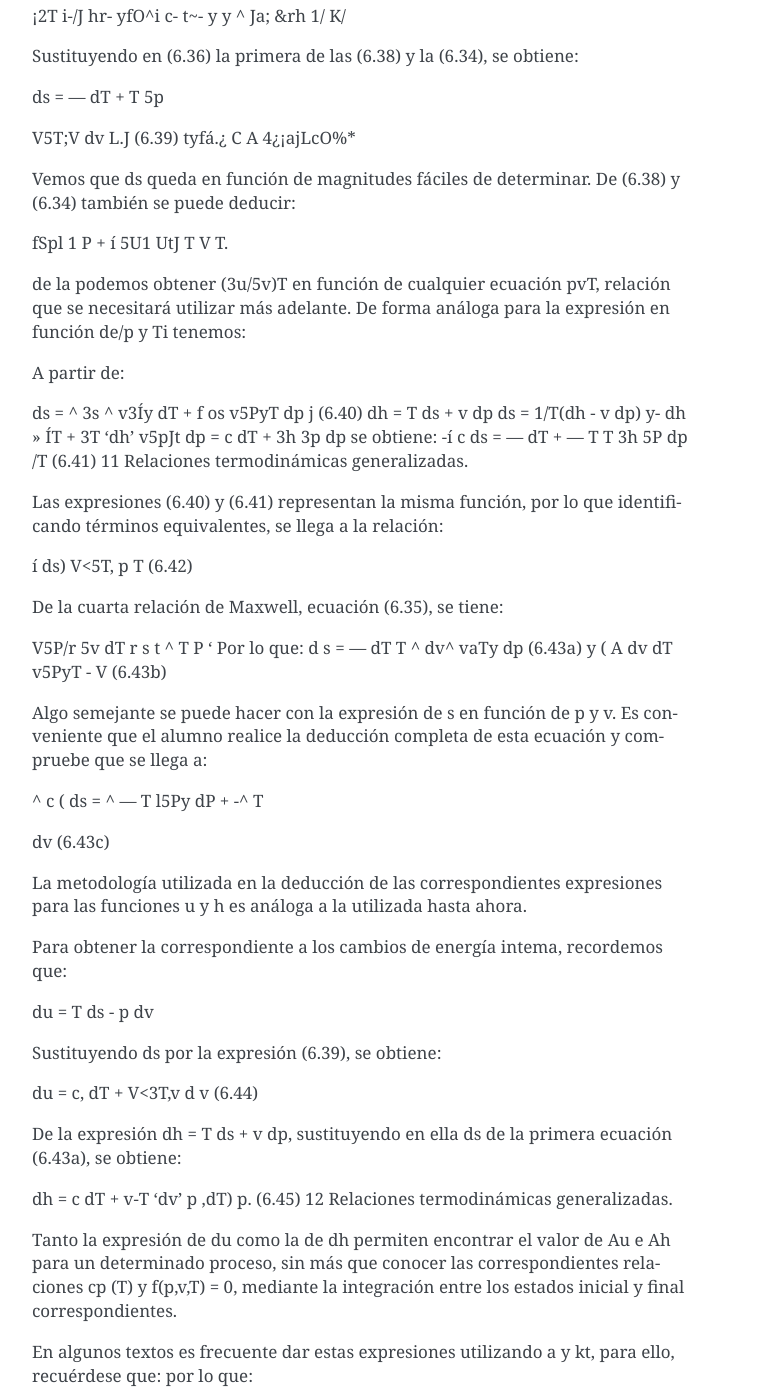
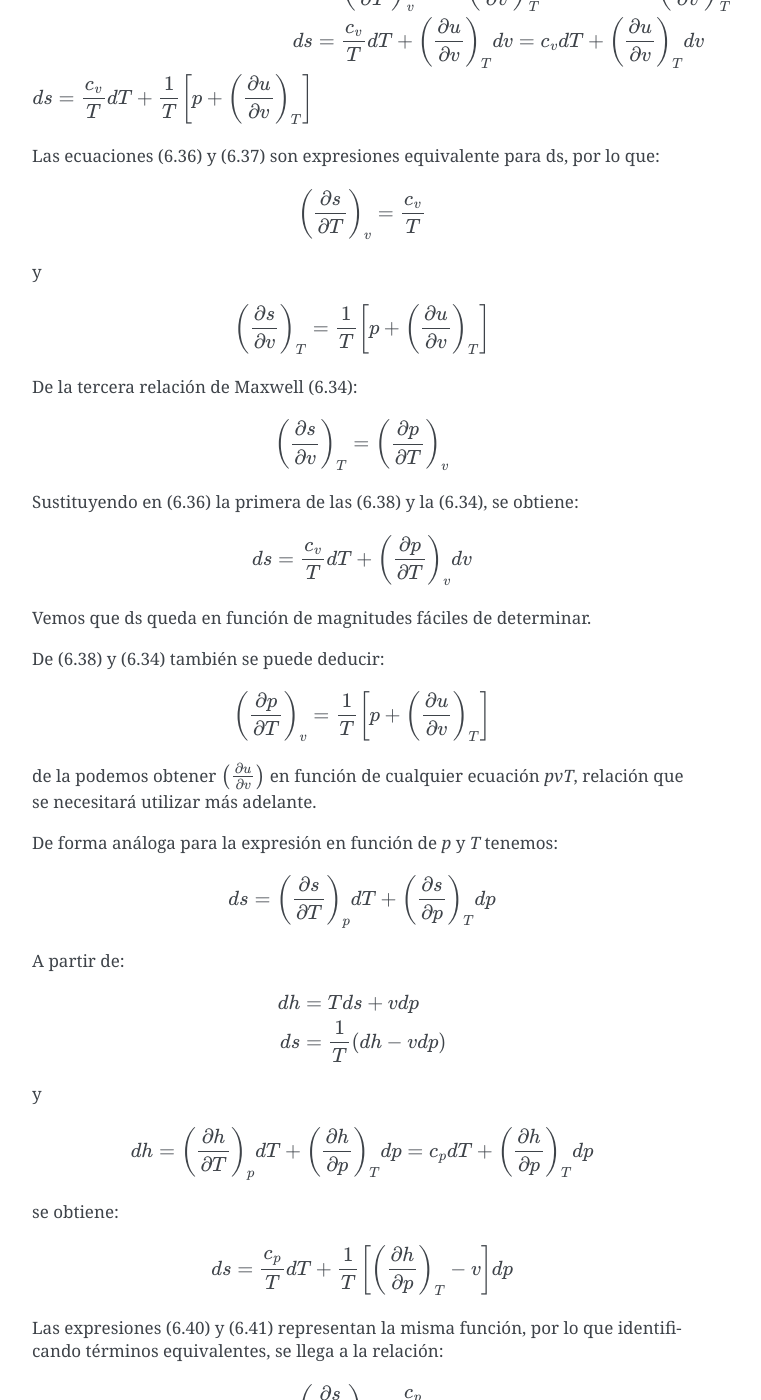
Before and after one commit to mantielero/termodinamica, a Sphinx documentation site: the page built from source/guion_relaciones_termodinamicas_generalizadas.rst, in a window 1280 px wide and 1400 px high, scrolled down 10677 px. Shown: the whole window, without its empty margins (388-1149 px from the left). Built offline with Sphinx 7.4.7, drawn with Linux system fonts in a browser that asks for light colours; some of the changed text lies outside the part shown.

```diff
--- a/source/guion_relaciones_termodinamicas_generalizadas.rst
+++ b/source/guion_relaciones_termodinamicas_generalizadas.rst
@@ -368,24 +368,53 @@ Una regla nemotécnica que nos permite recordar con facilidad las relaciones ant
 
 .. math::
 
-
-   \begin{bmatrix}
-     1 & 0 & 0 \\
-     0 & 1 & 0 \\
-     0 & 0 & 1
-   \en{bmatrix}
+   \begin{vmatrix}
+     p & s\\
+     T & v
+   \end{vmatrix}
+   \rightarrow
+   \left( \frac{\partial p}{\partial T}\right)_v = \left( \frac{\partial s}{\partial v}\right)_T
 
 Asignemos a esta seudomatriz la propiedad de que cuando se cambia el orden de los elementos de una diagonal el signo de la correspondiente relación funcional debe cambiarse, como indicamos a continuación para el cambio de los elementos de la diagonal principal
 
-MATRIX
+.. math::
+
+   \begin{vmatrix}
+     v & s\\
+     T & p
+   \end{vmatrix}
+   \rightarrow
+   \left( \frac{\partial v}{\partial T}\right)_p = -\left( \frac{\partial s}{\partial p}\right)_T
+
 
 Cambiando la diagonal secundaria y también el signo:
 
-MATRIX
+.. math::
+
+   \begin{vmatrix}
+     v & T\\
+     s & p
+   \end{vmatrix}
+   \rightarrow
+   \left( \frac{\partial v}{\partial s}\right)_p = \left( \frac{\partial T}{\partial p}\right)_s
+
 
 Volviendo a cambiar la diagonal principal y el signo:
 
-MATRIX
+.. math::
+
+   \begin{vmatrix}
+     p & T\\
+     s & v
+   \end{vmatrix}
+   \rightarrow
+   \left( \frac{\partial p}{\partial s}\right)_v = - \left( \frac{\partial T}{\partial v}\right)_s
+
+
+Para este mismo fin se utiliza el cuadro de Max Born:
+
+
+INCLUIR LA FIGURA
 
 La utilidad de estas relaciones se verá a lo largo de nuestro estudio, sin embargo, como una primera aplicación inmediata, consideremos el caso siguiente: supongamos que en el estudio de una determinada sustancia es preciso conocer como varia la entropía de la misma al variar el volumen a temperatura constante.
 
@@ -402,187 +431,147 @@ Relaciones generalizadas para cambios de entropía, energía interna y entalpia,
 
 Para el análisis termodinàmico de sistemas es importante disponer de ecuaciones que permitan evaluar los cambios en estas magnitudes a partir de los correspondientes a los valores de las magnitudes que pueden medirse directamente. A continuación deduciremos alguna de estas ecuaciones.
 
-Comencemos con los cambios de entropía. Por ser un sistema compresible simple, s podemos expresarla en función de T y v, T y p, ó p y v.
+Comencemos con los *cambios de entropía*. Por ser un sistema compresible simple, s podemos expresarla en función de T y v, T y p, ó p y v.
 
 Consideremos el primer par de variables, T y v:
 
-|N*.				f ds Ì	í ds\
--t?ds = .	— dT +
-	l<5Tjv	UVJ
-dv
-r
-(6.36)
+ .. math::
+
+    ds = \left( \frac{\partial s}{\partial T}\right)_v dT +    \left( \frac{\partial s}{\partial v}\right)_T dv
+
 
 Para conseguir el fin propuesto se deben sustituir las derivadas parciales dadas en función de expresiones que solo contengan p, v, T y los calores específicos. Para ello recordemos que:
 
-T ds = du + p dv ds = 1/T( du)+ p dv)
-du =
-(du]	dT +	'du'	1			 dv = c. dT +	Í5Ul
-UtJ	V	U vJ	T	UvJ
-dv
-L----
-ds= — dT + —
-P +
-f Su'
-\dvj
-\
-dv
-___J
-(6.37)
+.. math::
+
+   Tds &= du +pdv\\
+   ds &= \frac{1}{T}(du +pdv) \\
+   du &=    \left( \frac{\partial u}{\partial T}\right)_v dT +    \left( \frac{\partial u}{\partial v}\right)_T dv = c_vdT +    \left( \frac{\partial u}{\partial v}\right)_T  dv\\
+   ds &= \frac{c_v}{T}dT+    \left( \frac{\partial u}{\partial v}\right)_T dv = c_v dT +    \left( \frac{\partial u}{\partial v}\right)_T dv \\
+   ds =  \frac{c_v}{T}dT+\frac{1}{T}\left[ p + \left(  \frac{\partial u}{\partial v}\right)_T \right]
+
 
 Las ecuaciones (6.36) y (6.37) son expresiones equivalente para ds, por lo que:
 
-'ds'
-ydTj
-V
-T
-\dvJr
-P +
-rdu^ V5v7t
-(6.38)
-10
-Relaciones termodinámicas generalizadas.
-[uto,
+.. math::
 
-Jí
+   \left( \frac{\partial s}{\partial T}\right)_v = \frac{c_v}{T}
+
+y
+
+.. math::
+
+   \left( \frac{\partial s}{\partial v} \right)_T  = \frac{1}{T} \left[ p + \left( \frac{\partial u}{\partial v}\right)_T \right]
 
 De la tercera relación de Maxwell (6.34):
 
-fd%'
-V5v7t
+.. math::
 
-¡2T i-/J hr-	yfO^i c- t~- y
-y ^ Ja;
-&rh 1/
-K/
+   \left( \frac{\partial s}{\partial v}\right)_T  = \left(\frac{\partial p}{\partial T}\right)_v
 
 Sustituyendo en (6.36) la primera de las (6.38) y la (6.34), se obtiene:
 
-ds = — dT + T
-5p
 
-V5T;V
-dv
-L.J
-(6.39)
-tyfá.¿ C A 4¿¡ajLcO%*
+.. math::
 
-Vemos que ds queda en función de magnitudes fáciles de determinar. De (6.38) y (6.34) también se puede deducir:
+   ds =  \frac{c_v}{T}dT+ \left(\frac{\partial p}{\partial T}\right)_v dv
 
-fSpl	1	P +	í 5U1
-UtJ	T V			T.
 
-de la podemos obtener (3u/5v)T en función de cualquier ecuación pvT, relación que se necesitará utilizar más adelante.
-De forma análoga para la expresión en función de/p y Ti tenemos:
+Vemos que ds queda en función de magnitudes fáciles de determinar.
+
+De (6.38) y (6.34) también se puede deducir:
+
+.. math::
+
+   \left(\frac{\partial p}{\partial T}\right)_v  = \frac{1}{T} \left[ p + \left(\frac{\partial u}{\partial v}\right)_T \right]
+
+de la podemos obtener :math:`\left( \frac{\partial u}{\partial v} \right)` en función de cualquier ecuación *pvT*, relación que se necesitará utilizar más adelante.
+
+De forma análoga para la expresión en función de *p* y *T* tenemos:
+
+.. math::
+
+   ds = \left( \frac{\partial s}{\partial T}\right)_p dT + \left( \frac{\partial s}{\partial p}\right)_T dp
 
 A partir de:
 
-ds =
-^ 3s ^
-v3Íy
-dT +
-f \
-os
-v5PyT
-dp
-j
-(6.40)
-dh = T ds + v dp ds = 1/T(dh - v dp)
-y-
-dh
-» ÍT +
-3T
-'dh'
-v5pJt
-dp = c dT +
-3h
-3p
-dp
+.. math::
+
+   dh &= Tds + vdp\\
+   ds &= \frac{1}{T}(dh -vdp)
+
+y
+
+.. math::
+
+   dh = \left( \frac{\partial h}{\partial T}\right)_p dT + \left( \frac{\partial h}{\partial p}\right)_T  dp = c_p dT + \left( \frac{\partial h}{\partial p}\right)_T  dp
+
 se obtiene:
--í
-c
-ds = — dT + — T T
-3h
-5P
-dp
-/T
-(6.41)
-11
-Relaciones termodinámicas generalizadas.
+
+.. math::
+
+   ds = \frac{c_p}{T}dT + \frac{1}{T} \left[ \left( \frac{\partial h}{\partial p}\right)_T -v\right]dp
 
 Las expresiones (6.40) y (6.41) representan la misma función, por lo que identificando términos equivalentes, se llega a la relación:
 
-í ds)
-V<5T,
-p
-T
-(6.42)
+.. math::
+
+   \left( \frac{\partial s}{\partial T}\right)_p = \frac{c_p}{T}
 
 De la cuarta relación de Maxwell, ecuación (6.35), se tiene:
 
-V5P/r
-5v
-dT
-r s t ^
-T P '
-Por lo que:
-d s = — dT T
-^ dv^ vaTy
-dp (6.43a) y
-( A dv
-dT
-v5PyT
-- V
-(6.43b)
+.. math::
+
+   \left( \frac{\partial s}{\partial p}\right)_T  = - \left( \frac{\partial v}{\partial T}\right)_p
 
 Algo semejante se puede hacer con la expresión de s en función de p y v. Es conveniente que el alumno realice la deducción completa de esta ecuación y compruebe que se llega a:
 
-^ c ( ds = ^ —
-T l5Py
-dP + -^ T
+.. math::
 
-dv
-(6.43c)
+   ds = \frac{c_v}{T} \left( \frac{\partial T}{\partial p}\right)_v dp + \frac{c_p}{T} \left( \frac{\partial T}{\partial v}\right)_p dv
 
 La metodología utilizada en la deducción de las correspondientes expresiones para las funciones u y h es análoga a la utilizada hasta ahora.
 
 Para obtener la correspondiente a los cambios de energía intema, recordemos que:
 
-du = T ds - p dv
+.. math::
+
+   du = T ds - p dv
 
 Sustituyendo ds por la expresión (6.39), se obtiene:
 
-du = c, dT +
-V<3T,v
-d v
-(6.44)
 
-De la expresión dh = T ds + v dp, sustituyendo en ella ds de la primera ecuación (6.43a), se obtiene:
+.. math::
 
-dh = c dT +	v-T	'dv'
-p		,dT)	p.
-(6.45)
-12
-Relaciones termodinámicas generalizadas.
+   du = c_v dT + \left[ T \left( \frac{\partial p}{\partial T}\right)_v -p\right] dv
 
-Tanto la expresión de du como la de dh permiten encontrar el valor de Au e Ah para un determinado proceso, sin más que conocer las correspondientes relaciones cp (T) y f(p,v,T) = 0, mediante la integración entre los estados inicial y final correspondientes.
+De la expresión :math:`dh = T ds + v dp`, sustituyendo en ella ds de la primera ecuación (6.43a), se obtiene:
 
-En algunos textos es frecuente dar estas expresiones utilizando a y kt, para ello, recuérdese que:
+.. math::
+
+   dh = c_p dT + \left[ v-T \left( \frac{\partial v}{\partial T}\right)_p \right] dp
+
+Tanto la expresión de du como la de dh permiten encontrar el valor de :math:`\Delta u` e :math:`\Delta h` para un determinado proceso, sin más que conocer las correspondientes relaciones :math:`c_p(T)`  y :math:`f(p,v,T) = 0`, mediante la integración entre los estados inicial y final correspondientes.
+
+En algunos textos es frecuente dar estas expresiones utilizando :math:`\alpha` y :math:`k_T`, para ello, recuérdese que:
+
+.. math::
+
+   \left( \frac{\partial p}{\partial T}\right)_v = - \frac{  \left( \frac{\partial v}{\partial T}\right)_p  } {\left( \frac{\partial v}{\partial p}\right)_T } = \frac{\alpha v}{k_T v} = \frac{v}{v}
+
 por lo que:
 
-du = c„ dT +
-'r a
-T------p
-d v
-(6.46)
-dh = cp dT + [v-Tav]dp = cp dT + [l- ocT] v dp
-(6.47)
+.. math::
+
+   du = c_v dT + \left[ T\frac{\alpha}{k_T} - p\right]dv\\
+   dh = c_p dT + [v-T\alpha v] dp = c_p dT + [1-\alpha T]v dp
 
 Como aplicación inmediata de lo que acabamos de ver consideremos el ejercicio siguiente:
 
-I
+****************
 
-Ejercicio E6.2.
+Ejercicio E6.2
+^^^^^^^^^^^^^^
 
 Se ha de comprimir un gas monoatómico en un compresor que funciona en régimen estacionario, de forma reversible y a temperatura constante.
 
```
